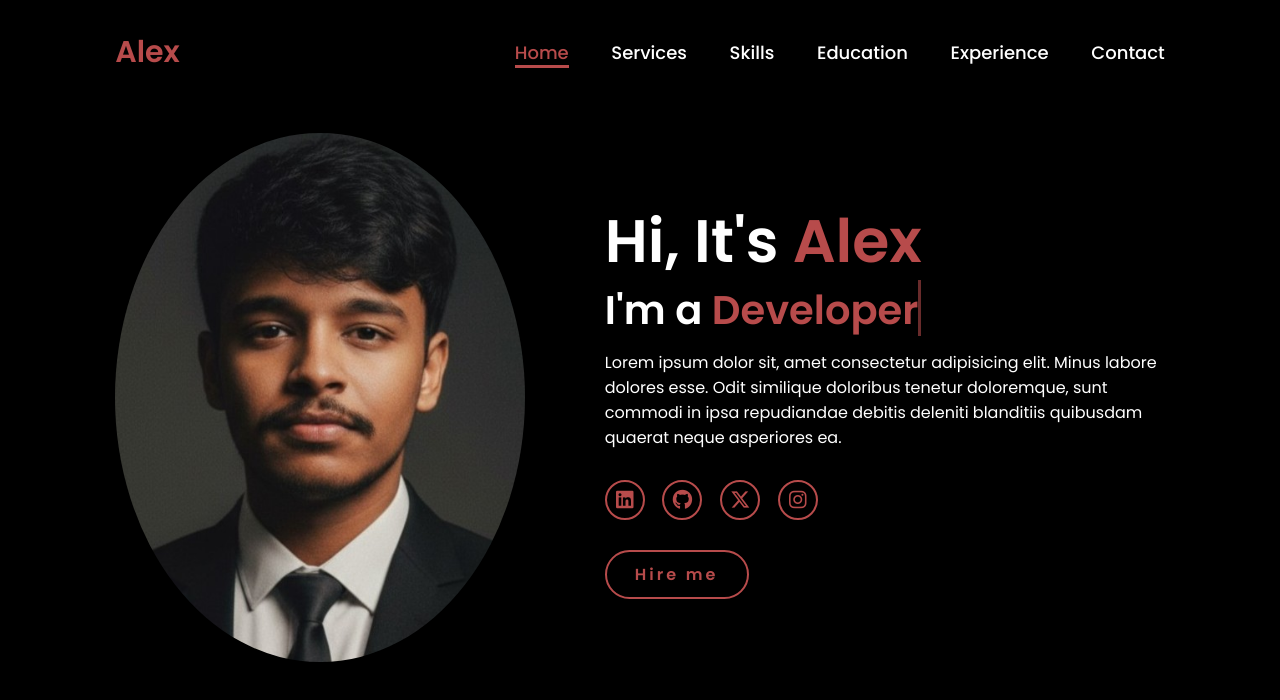
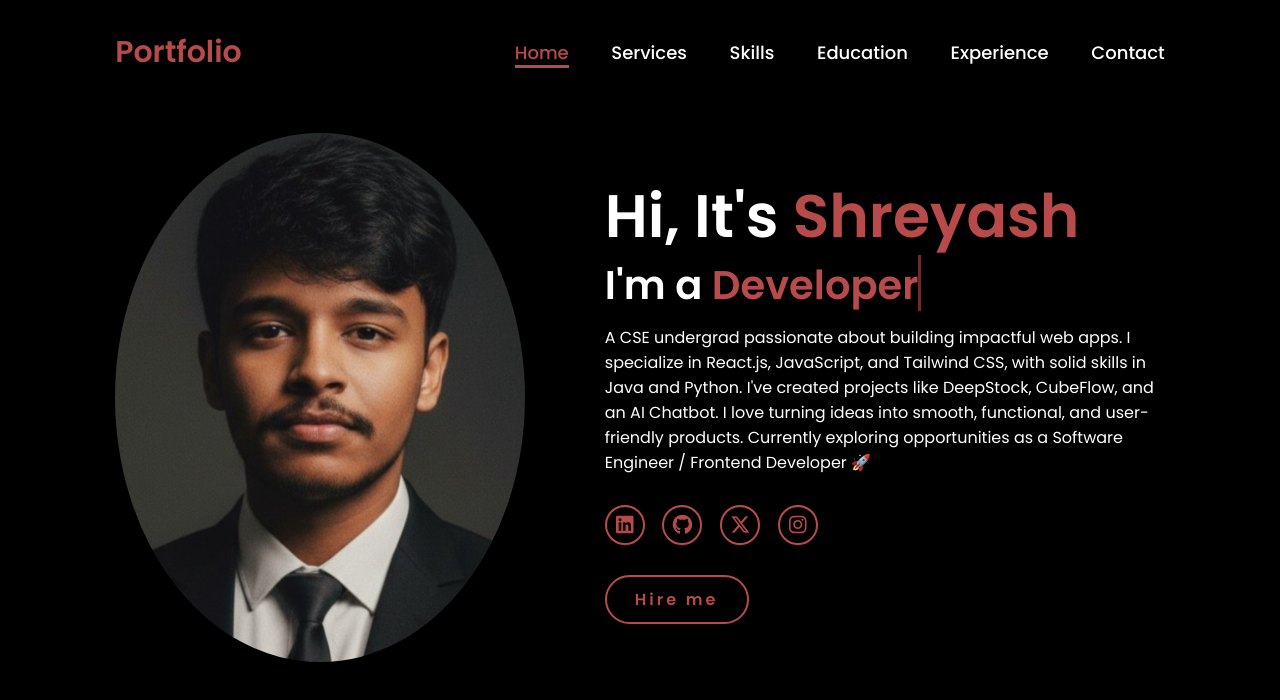
Before and after one commit to shreyash-nimbargi/Portfolio, a plain HTML site: page index.html in a window 1280 px wide. Drawn offline with Linux system fonts and the light colour scheme.

Commit message:
quick update

```diff
--- a/index.html
+++ b/index.html
@@ -10,7 +10,7 @@
 </head>
 <body>
     <header>
-        <a href="#" class="logo">Alex</a>
+        <a href="#" class="logo">Portfolio</a>
 
         <nav>
             <a href="#" class="active"> Home</a>
@@ -26,9 +26,13 @@
             <img src="my photo.jpg" alt="">
         </div>
         <div class="home-content">
-            <h1>Hi, It's <span>Alex</span></h1>
+            <h1>Hi, It's <span>Shreyash</span></h1>
             <h3 class="typing-text">I'm a <span></span></h3>
-            <p>Lorem ipsum dolor sit, amet consectetur adipisicing elit. Minus labore dolores esse. Odit similique doloribus tenetur doloremque, sunt commodi in ipsa repudiandae debitis deleniti blanditiis quibusdam quaerat neque asperiores ea.</p>
+            <p> A CSE undergrad passionate about building impactful web apps.
+                I specialize in React.js, JavaScript, and Tailwind CSS, with solid skills in Java and Python.
+                I've created projects like DeepStock, CubeFlow, and an AI Chatbot.
+                I love turning ideas into smooth, functional, and user-friendly products.
+                Currently exploring opportunities as a Software Engineer / Frontend Developer 🚀</p>
             <div class="social-icons">
                 <a href="#"><i class="fa-brands fa-linkedin"></i></a>
                 <a href="#"><i class="fa-brands fa-github"></i></a>
--- a/style.css
+++ b/style.css
@@ -231,15 +231,7 @@ span{
     21%, 40%{
         content: "Developer";
     }
-    41%, 60%{
-        content: "Web Designer";
-    }
-    61%, 80%{
-        content: "Youtuber";
-    }
-    81%, 100%{
-        content: "Script Writer";
-    }
+
 }
 
 @media (max-width: 1000px){
```
